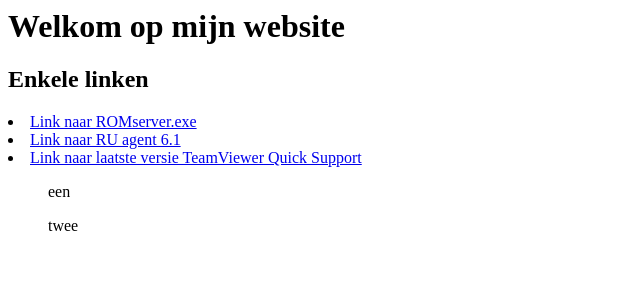
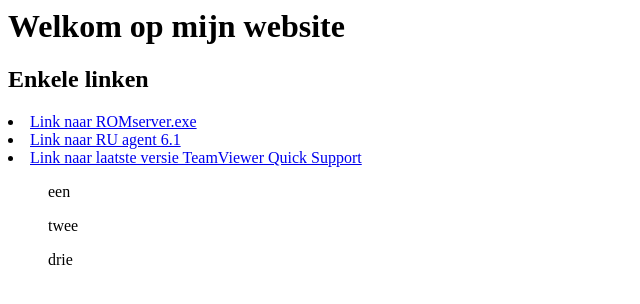
Before and after one commit to SuperSSB/SuperSSB.github.io, a plain HTML site: page index.html in a window 1280 px wide. Shown: the full height of the page, 0-640 px from the left. Drawn offline with Linux system fonts and the light colour scheme.

Commit message:
aanpassing 2

```diff
--- a/index.html
+++ b/index.html
@@ -7,5 +7,6 @@
   <li><a href=https://download.teamviewer.com/download/TeamViewerQS.exe>Link naar laatste versie TeamViewer Quick Support</a></li>
   <ul>een</ul>
   <ul>twee</ul>
+  <ul>drie</ul>
 </body>
 </html>
```
